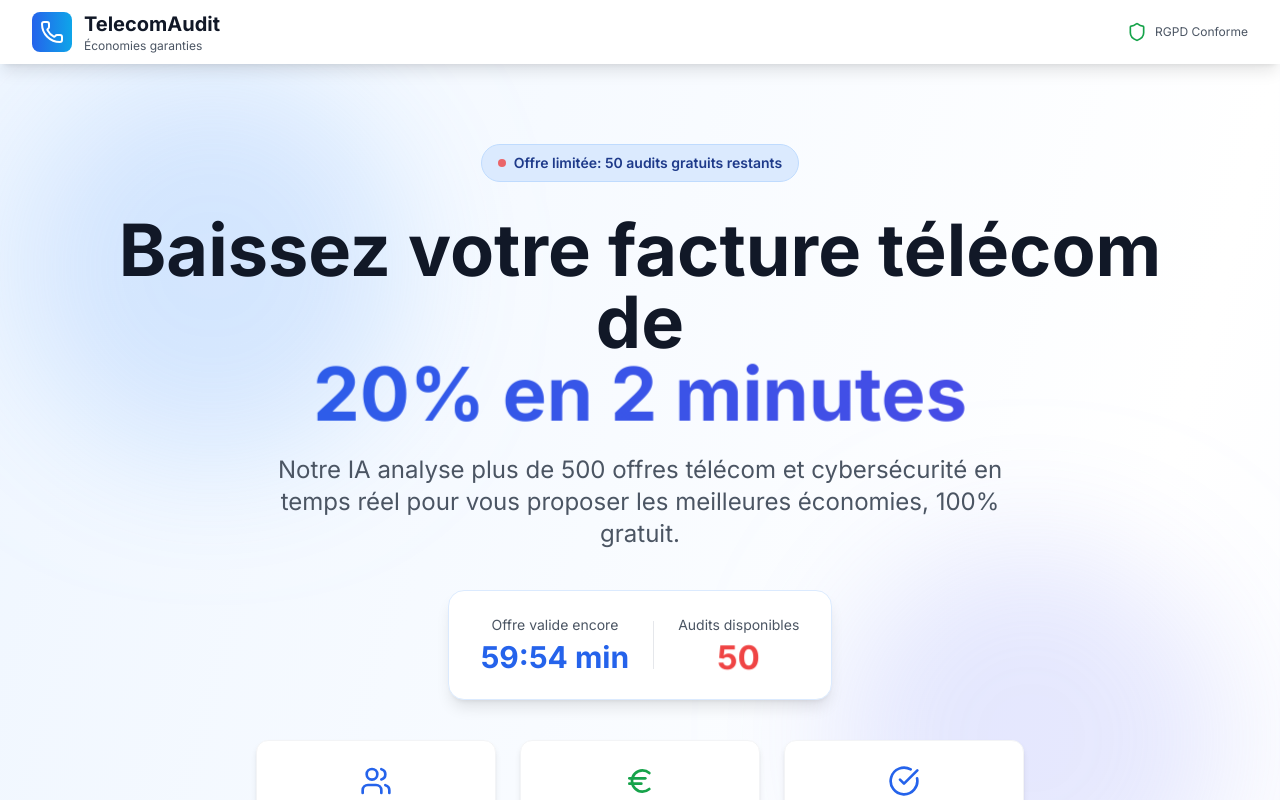
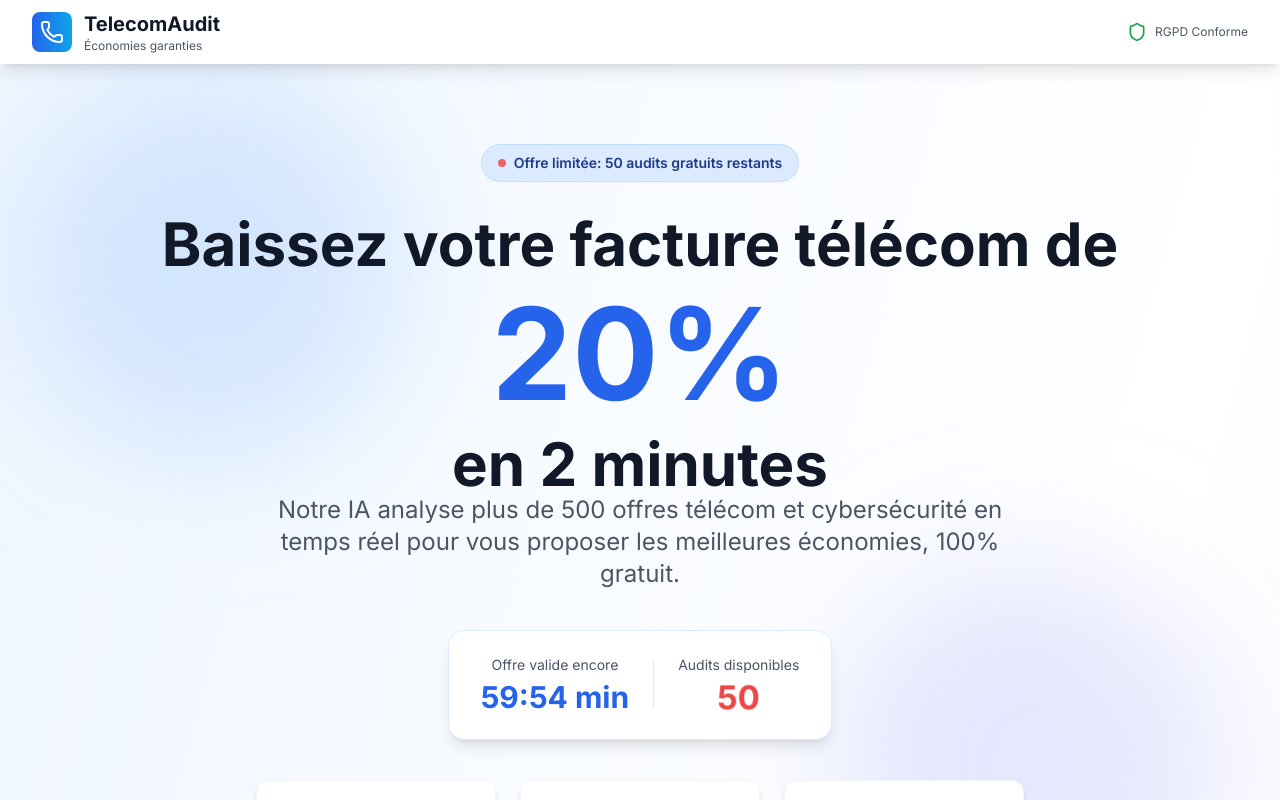
Before and after one commit to Hu-bogoss/qualification-telecom-pro, a React (Vite) app: page / in a window 1280 px wide. Shown: the top 800 px of the page. Built offline with nearby package versions, Linux system fonts and the light colour scheme.

Commit message:
Update WelcomeConsent.jsx

```diff
--- a/src/pages/WelcomeConsent.jsx
+++ b/src/pages/WelcomeConsent.jsx
@@ -15,8 +15,8 @@ const ImprovedWelcomeConsent = () => {
     professional: false
   });
   const [errors, setErrors] = useState({});
-  const [timeLeft, setTimeLeft] = useState(3600); // 1 hour
-  const [videoPlaying, setVideoPlaying] = useState(false);
+  const [timeLeft, setTimeLeft] = useState(3600);
+  const [percentage, setPercentage] = useState(0);
 
   // Countdown timer
   useEffect(() => {
@@ -24,6 +24,20 @@ const ImprovedWelcomeConsent = () => {
       setTimeLeft(prev => (prev > 0 ? prev - 1 : 3600));
     }, 1000);
     return () => clearInterval(timer);
+  }, []);
+
+  // Counter animation for headline
+  useEffect(() => {
+    let count = 0;
+    const interval = setInterval(() => {
+      if (count < 20) {
+        count++;
+        setPercentage(count);
+      } else {
+        clearInterval(interval);
+      }
+    }, 50);
+    return () => clearInterval(interval);
   }, []);
 
   const minutes = Math.floor(timeLeft / 60);
@@ -102,22 +116,31 @@ const ImprovedWelcomeConsent = () => {
               </div>
             </motion.div>
 
-            {/* Main Headline */}
-            <motion.h1
+            {/* Main Headline with Counter Animation */}
+            <motion.div
               initial={{ opacity: 0, y: 20 }}
               animate={{ opacity: 1, y: 0 }}
-              transition={{ delay: 0.1, duration: 0.8 }}
-              className="text-5xl md:text-6xl lg:text-7xl font-bold text-gray-900 mb-6 leading-tight"
+              transition={{ duration: 0.8 }}
+              className="text-center"
             >
-              Baissez votre facture télécom de
-              <motion.span
-                className="block text-transparent bg-clip-text bg-gradient-to-r from-blue-600 to-indigo-600"
-                animate={{ scale: [1, 1.05, 1] }}
-                transition={{ duration: 2, repeat: Infinity }}
+              <h1 className="text-4xl md:text-5xl lg:text-6xl font-bold text-gray-900 mb-4 leading-tight">
+                Baissez votre facture télécom de
+              </h1>
+
+              <motion.div
+                key={percentage}
+                initial={{ scale: 0.8, opacity: 0 }}
+                animate={{ scale: 1, opacity: 1 }}
+                transition={{ duration: 0.2 }}
+                className="text-7xl md:text-8xl lg:text-9xl font-black text-blue-600 mb-4"
               >
-                20% en 2 minutes
-              </motion.span>
-            </motion.h1>
+                {percentage}%
+              </motion.div>
+
+              <h1 className="text-4xl md:text-5xl lg:text-6xl font-bold text-gray-900 leading-tight">
+                en 2 minutes
+              </h1>
+            </motion.div>
 
             {/* Subheadline */}
             <motion.p
```
